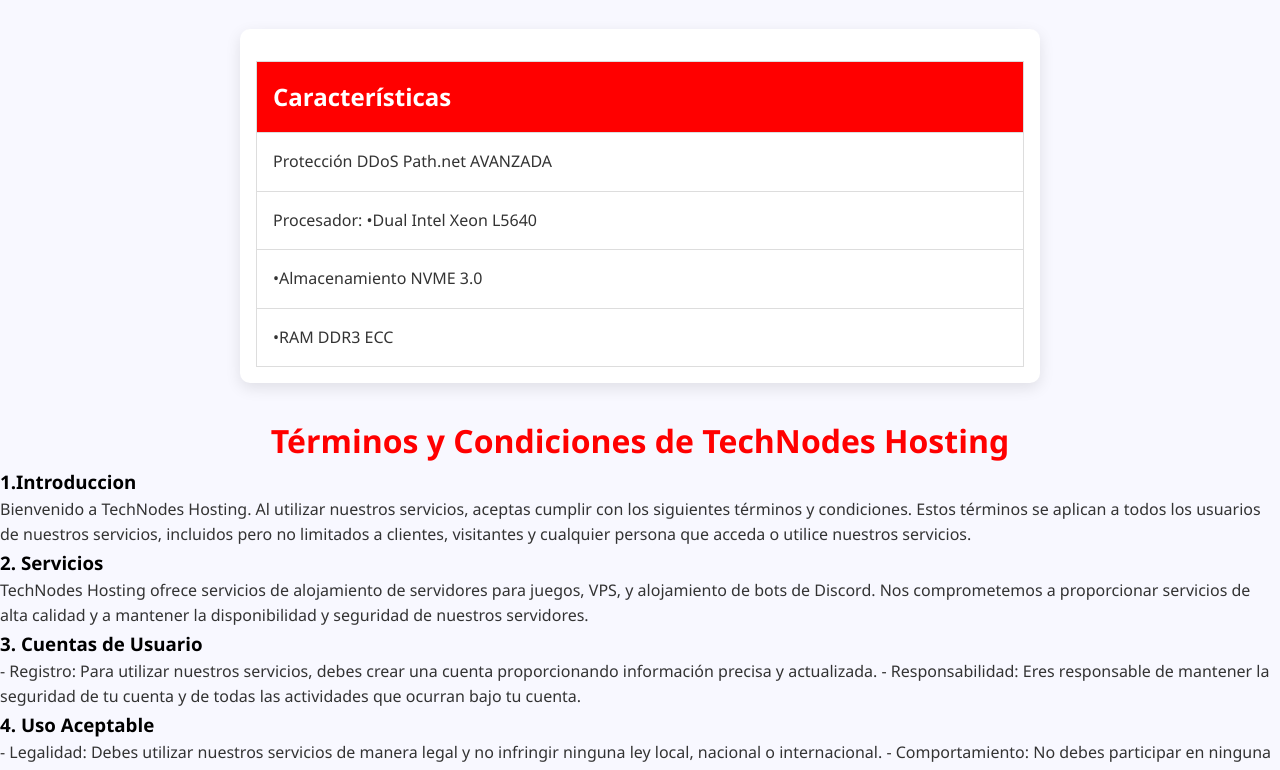
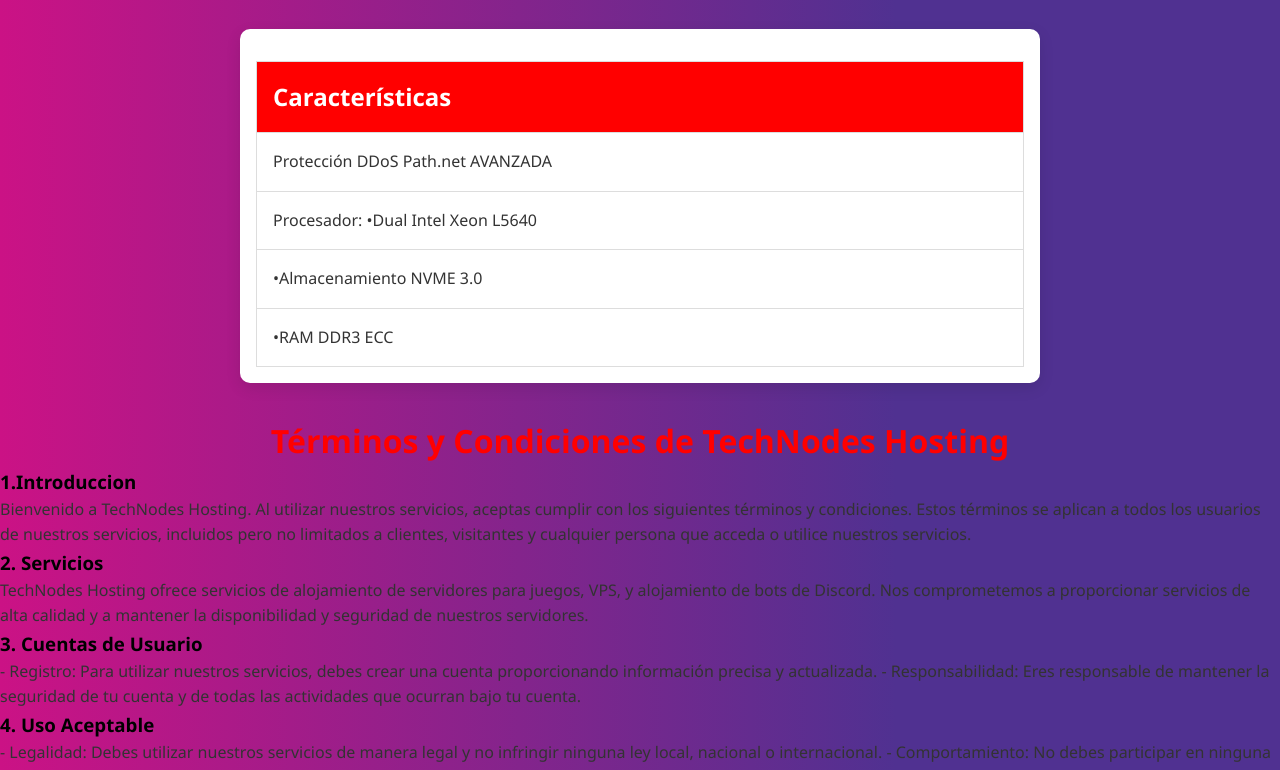
Before and after one commit to billingtechnodeslcc/billingtechnodeslcc.github.io, a plain HTML site: page index.html in a window 1280 px wide. Shown: the part 336-1106 px from the top of the page. Drawn offline with Linux system fonts and the light colour scheme.

Commit message:
Update style.css
Se cambio el fondo de la página para un color más llamativo

```diff
--- a/style.css
+++ b/style.css
@@ -90,3 +90,11 @@ footer a {
 footer a:hover {
   color: #ddd;
 }
+
+body {
+  background: linear-gradient(
+        90deg,
+        rgba(203,18,133,1)0%,
+        rgba(80,49,145,1) 70%
+);
+}
```
